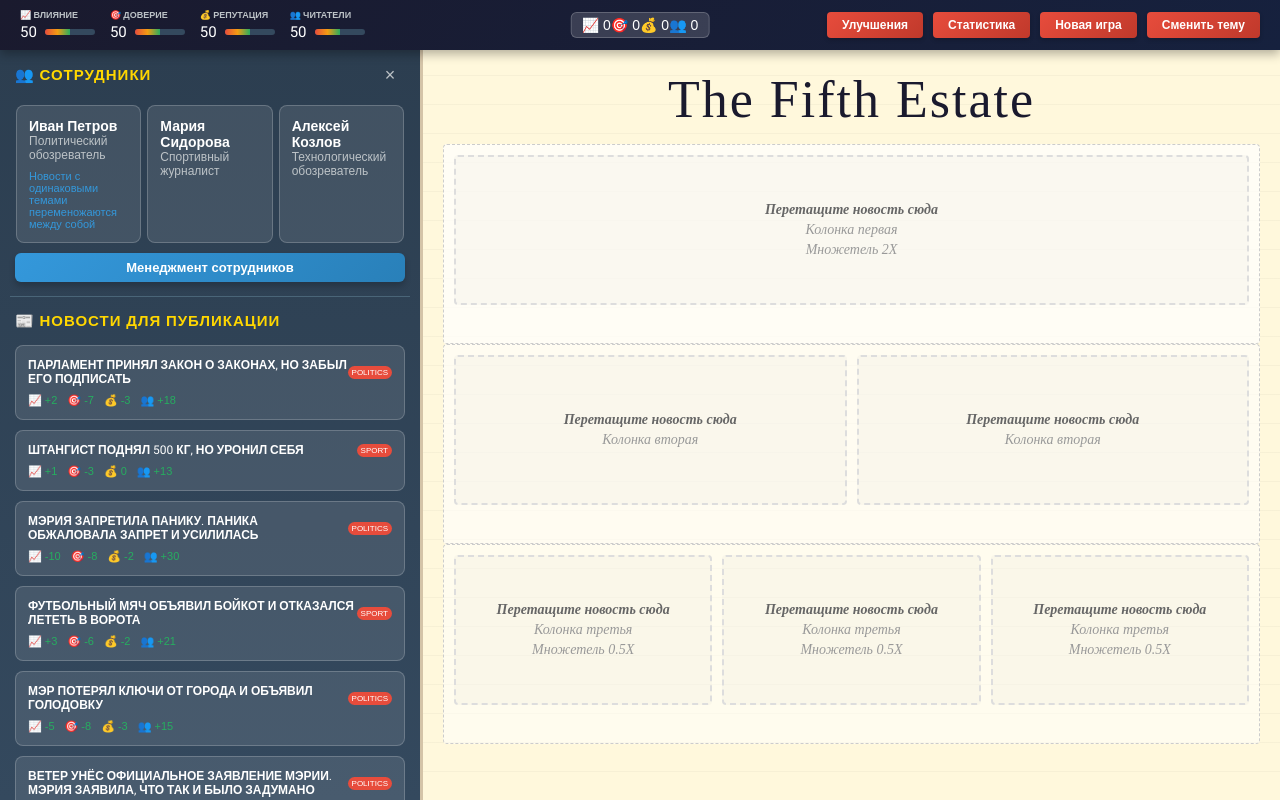
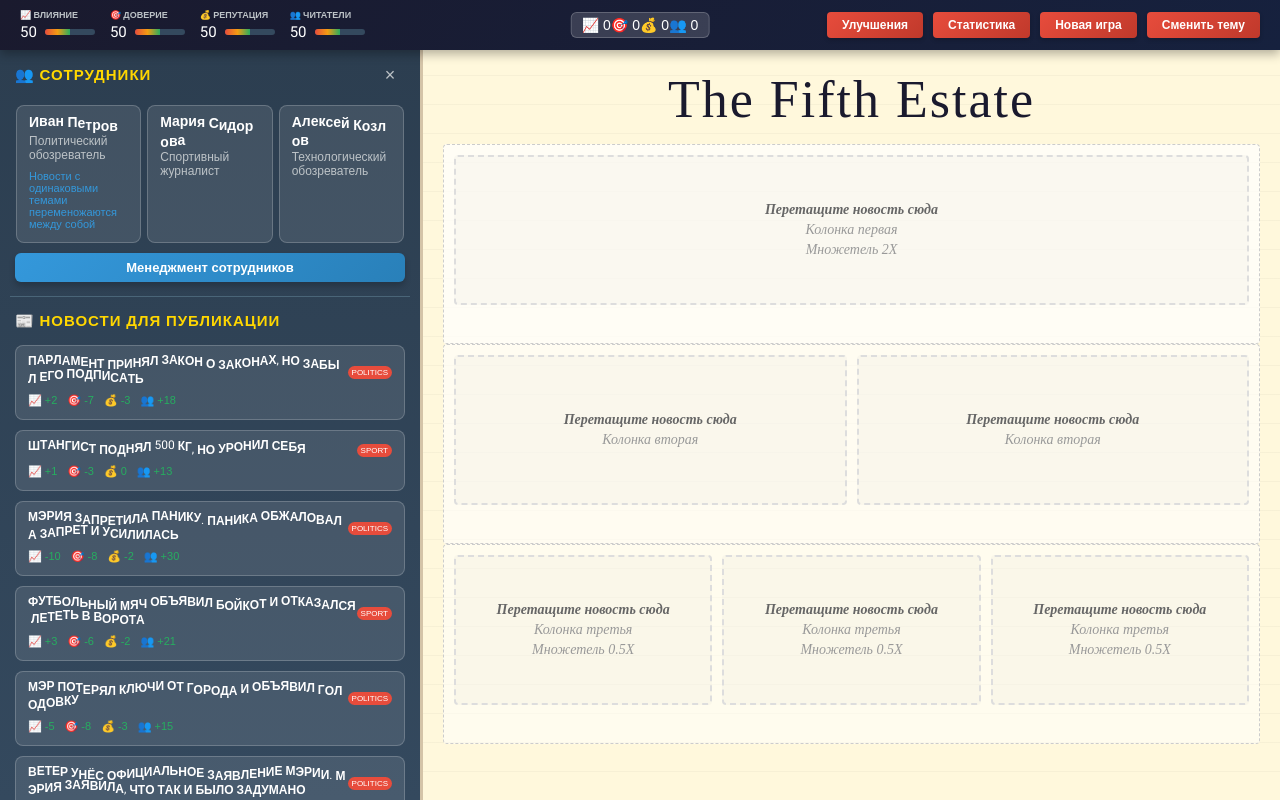
Before and after one commit to rvllvd/the_fifth_estate, a React (Vite) app: page / in a window 1280 px wide. Built offline with nearby package versions, Linux system fonts and the light colour scheme; a web font is replaced by a local one.

Commit message:
update style

```diff
--- /dev/null
+++ b/src/components/DancingText.tsx
@@ -0,0 +1,22 @@
+interface Props {
+  text: string;
+  className?: string;
+}
+
+export default function DancingText({ text, className = '' }: Props) {
+  return (
+    <span className={`dancing-text ${className}`}>
+      {text.split('').map((char, index) => (
+        <span
+          key={index}
+          className="dancing-char"
+          style={{
+            animationDelay: `${index * 0.1}s`,
+          }}
+        >
+          {char === ' ' ? '\u00A0' : char}
+        </span>
+      ))}
+    </span>
+  );
+}
--- a/src/components/NewsCard.tsx
+++ b/src/components/NewsCard.tsx
@@ -4,6 +4,7 @@ import { useGameStore } from "../store/gameStore";
 // import { useNewsStore } from "../store";
 import type { NewsItem } from "../types";
 // import PlacedNewsCard from "./PlacedNewsCard";
+import DancingText from "./DancingText";
 
 interface Props {
   news: NewsItem;
@@ -44,7 +45,9 @@ export default function NewsCard({ news, placed, active = true, style }: Props)
       //   style={placed ? { opacity: 0.5, pointerEvents: 'none' } : undefined}
     >
       <div className="news-header">
-        <span className="news-title">{news.title}</span>
+        <span className="news-title">
+          <DancingText text={news.title} />
+        </span>
         <span className="news-tag">{news.category}</span>
       </div>
       <div className="news-content">{news.content}</div>
--- a/src/components/PlacedNewsCard.tsx
+++ b/src/components/PlacedNewsCard.tsx
@@ -2,6 +2,7 @@ import { STAT_ICONS, STAT_LABELS } from "../constants/stats";
 import { getJournalistById } from "../data/journalists";
 import type { NewsItem } from "../types";
 import { getTierMultiplier } from "../utils/game";
+import DancingText from "./DancingText";
 
 interface Props {
   news: NewsItem;
@@ -24,7 +25,9 @@ export default function PlacedNewsCard({ news, tier, onRemove }: Props) {
   return (
     <div className="placed-news" data-news-id={news.id} data-tier={tier}>
       <div className="placed-news-header">
-        <span className="placed-news-title">{news.title}</span>
+        <span className="placed-news-title">
+          <DancingText text={news.title} />
+        </span>
         <button className="remove-news-btn" onClick={onRemove}>
           ×
         </button>
--- a/src/components/StaffCard.tsx
+++ b/src/components/StaffCard.tsx
@@ -1,5 +1,6 @@
 // // import { METRIC_LABELS, metricKeys } from "../constants/stats";
 import type { Journalist } from "../types";
+import DancingText from "./DancingText";
 
 interface Props {
   journalist: Journalist;
@@ -15,7 +16,9 @@ export default function StaffCard({ journalist, style }: Props) {
       style={style}
     >
       <div className="staff-info">
-        <span className="staff-name">{journalist.name}</span>
+        <span className="staff-name">
+          <DancingText text={journalist.name} />
+        </span>
         <span className="staff-role">{journalist.role}</span>
       </div>
       <div className="staff-stats">
--- a/src/styles/animations.css
+++ b/src/styles/animations.css
@@ -260,6 +260,46 @@
   background: rgba(201, 162, 39, 0.3);
 }
 
+/* Танцующие буквы */
+@keyframes dance {
+  0%, 100% {
+    transform: translateY(0) rotate(0deg);
+  }
+  25% {
+    transform: translateY(-3px) rotate(2deg);
+  }
+  50% {
+    transform: translateY(0) rotate(0deg);
+  }
+  75% {
+    transform: translateY(-2px) rotate(-2deg);
+  }
+}
+
+@keyframes waveLetter {
+  0%, 100% {
+    transform: translateY(0);
+  }
+  50% {
+    transform: translateY(-5px);
+  }
+}
+
+.dancing-text {
+  display: inline-block;
+}
+
+.dancing-char {
+  display: inline-block;
+  animation: waveLetter 1.5s ease-in-out infinite;
+  transition: transform 0.3s ease;
+}
+
+.dancing-char:hover {
+  animation: dance 0.5s ease-in-out infinite;
+  transform: scale(1.2);
+}
+
 /* Анимация для кнопки переключения темы - убрал, чтобы не мерцало */
 /* #theme-toggle-btn {
   animation: glow 3s ease-in-out infinite;
```
